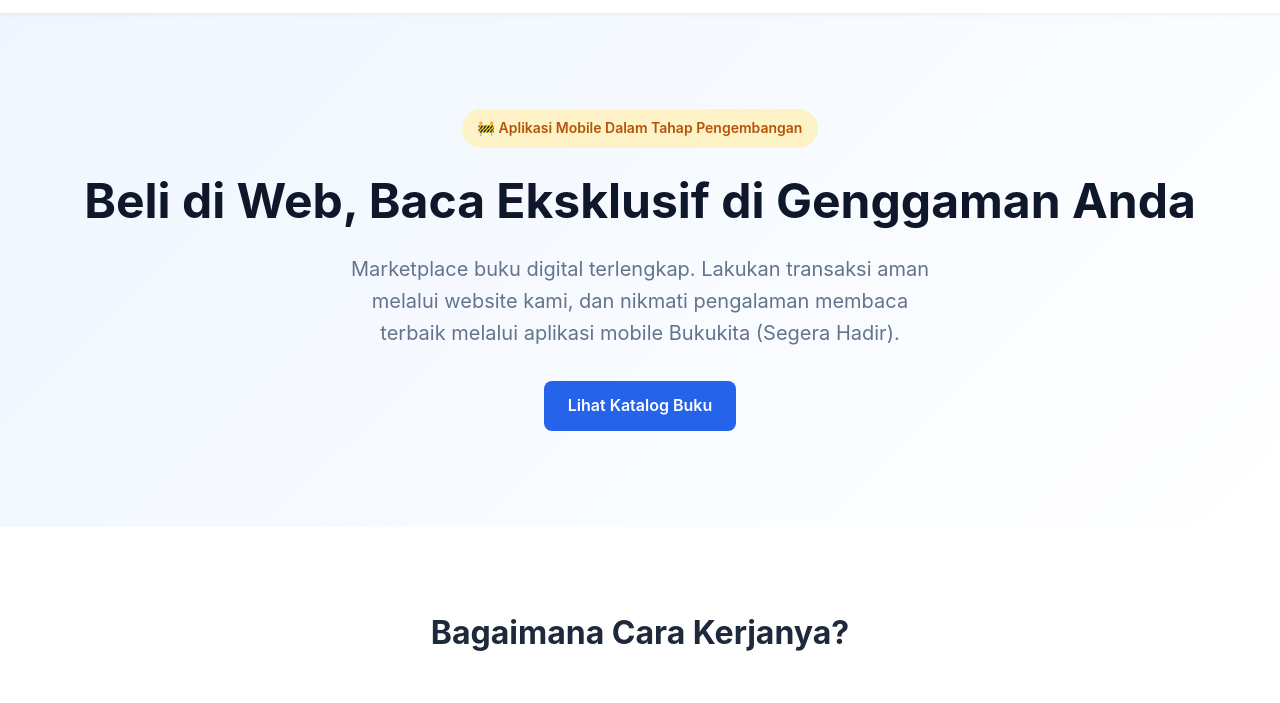
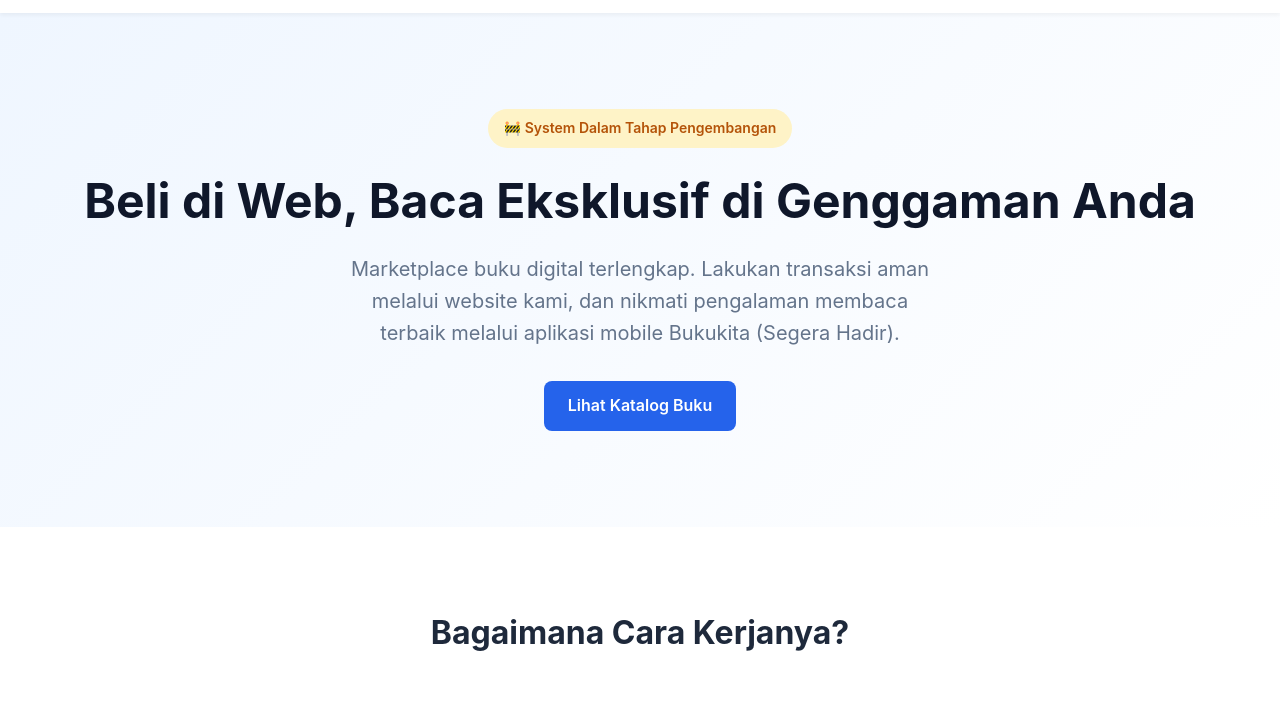
Before and after one commit to bambsdev/bukukita, a plain HTML site: page index.html in a window 1280 px wide. Shown: the part 62-765 px from the top of the page. Drawn offline with Linux system fonts and the light colour scheme.

Commit message:
edit file index

```diff
--- a/index.html
+++ b/index.html
@@ -369,7 +369,7 @@
 
     <!-- Hero Section -->
     <section id="beranda" class="hero">
-      <span class="badge-dev">🚧 Aplikasi Mobile Dalam Tahap Pengembangan</span>
+      <span class="badge-dev">🚧 System Dalam Tahap Pengembangan</span>
       <h1>Beli di Web, Baca Eksklusif di Genggaman Anda</h1>
       <p>
         Marketplace buku digital terlengkap. Lakukan transaksi aman melalui
```
